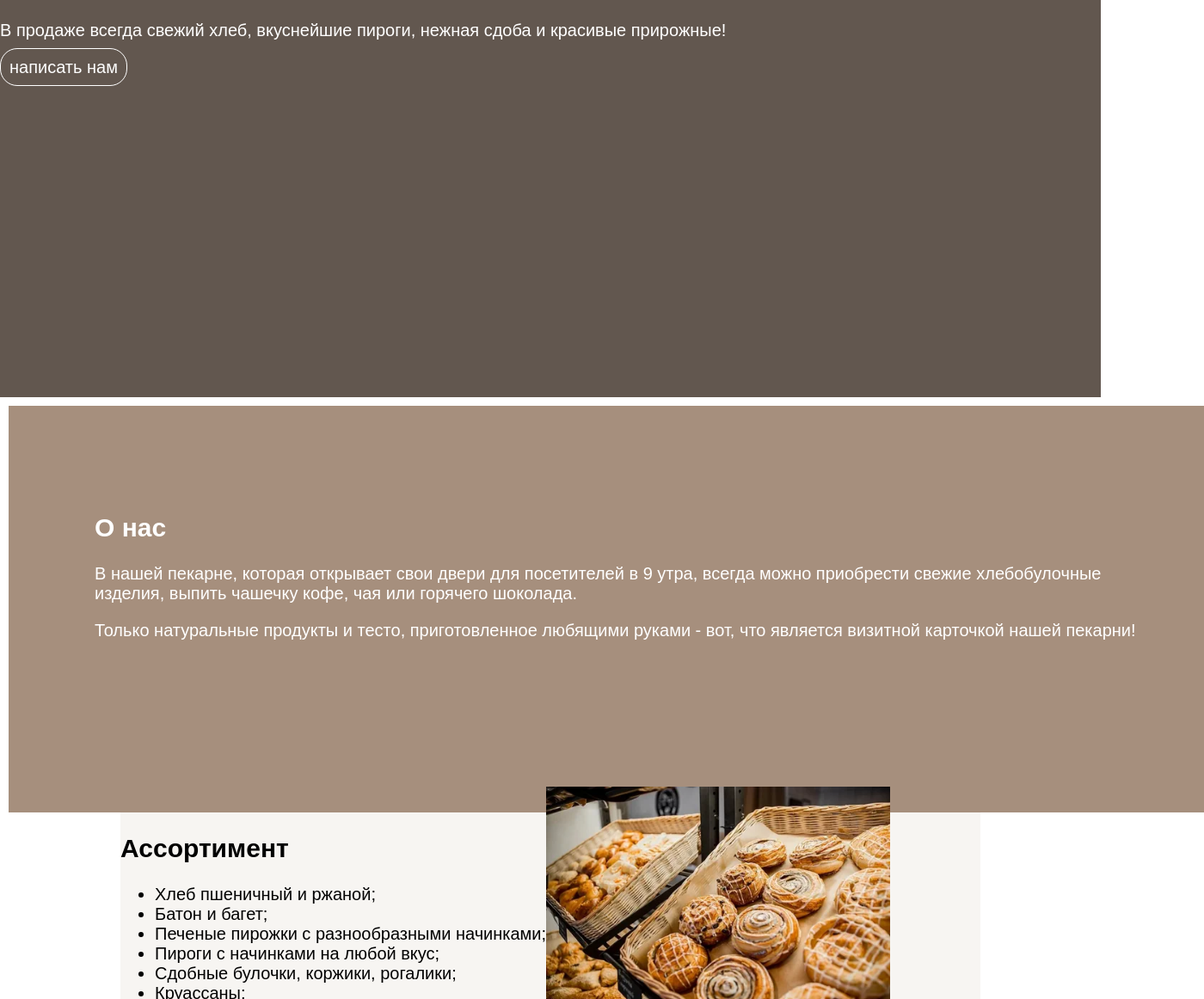
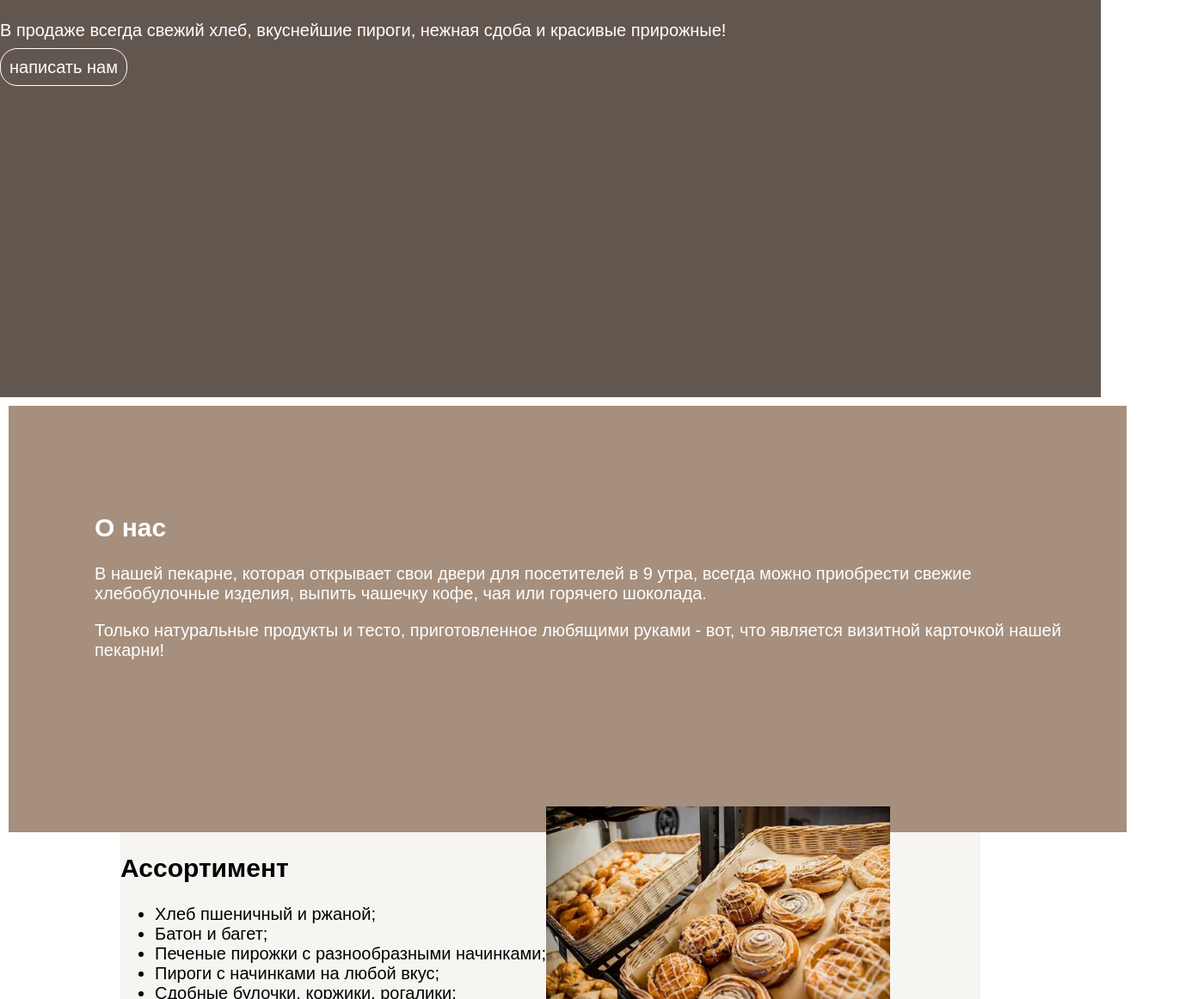
Before and after one commit to doroshenko17/bakery, a plain HTML site: page index.html in a window 1280 px wide. Shown: the part 138-1300 px from the top of the page at 86% size, 1400 px wide, since content can reach past the window. Drawn offline with Linux system fonts and the light colour scheme.

Commit message:
Update style.css

```diff
--- a/style.css
+++ b/style.css
@@ -35,7 +35,7 @@ nav a{
 
 .about{
     background-color: #a68f7d;
-    width: 1240px;
+    width: 1150px;
     padding: 100px 50px 180px 100px;
 }
 
```
